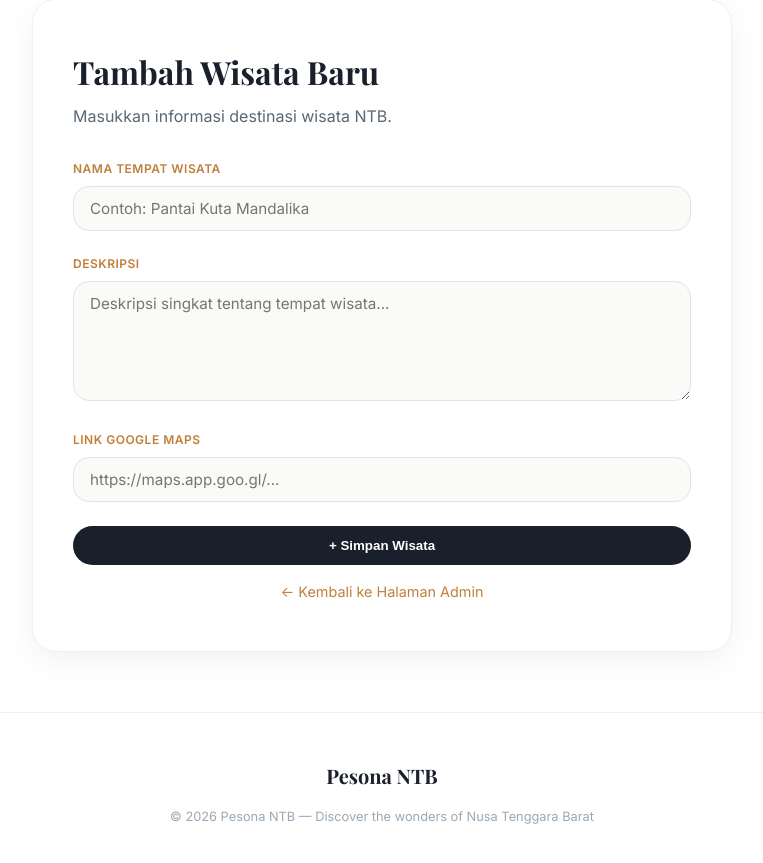
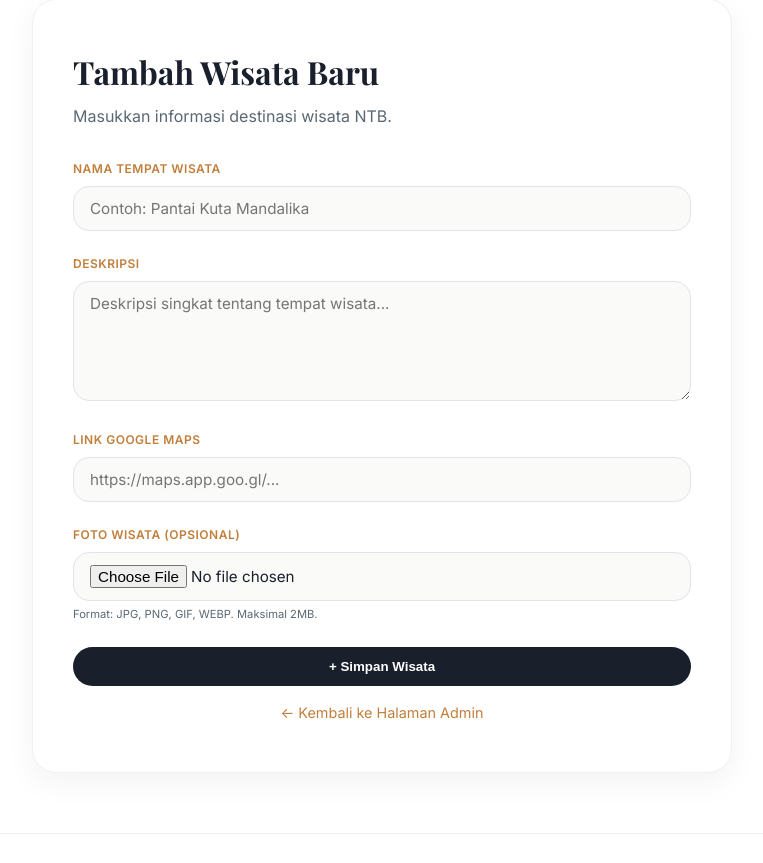
Before and after one commit to RifdahAsyliyah/ProjectPemWeb, a PHP site: page /tambah_wisata.php in a window 1280 px wide. Shown: the part 153-1016 px from the top of the page, without its empty margins (258-1021 px from the left). Before the commit the page ends 977 px from the top, so only its background shows below. Run offline with PHP 8.4, Linux system fonts and the light colour scheme; some web fonts are replaced.

Commit message:
adminrev5

```diff
--- a/code/tambah_wisata.php
+++ b/code/tambah_wisata.php
@@ -9,12 +9,41 @@ if ($_SERVER['REQUEST_METHOD'] == 'POST') {
     $deskripsi = mysqli_real_escape_string($koneksi, $_POST['deskripsi']);
     $link_maps = mysqli_real_escape_string($koneksi, $_POST['link_maps']);
 
+    // Proses upload foto
+    $gambar = NULL;
+    if (isset($_FILES['gambar']) && $_FILES['gambar']['error'] == 0) {
+        $target_dir = "uploads/";
+        $file_name = time() . '_' . basename($_FILES['gambar']['name']);
+        $target_file = $target_dir . $file_name;
+        $file_type = strtolower(pathinfo($target_file, PATHINFO_EXTENSION));
+
+        $allowed_types = ['jpg', 'jpeg', 'png', 'gif', 'webp'];
+
+        if (in_array($file_type, $allowed_types)) {
+            if (move_uploaded_file($_FILES['gambar']['tmp_name'], $target_file)) {
+                $gambar = $target_file;
+            } else {
+                $pesan = "Gagal mengupload gambar.";
+                $warna = "error";
+            }
+        } else {
+            $pesan = "Format gambar tidak didukung (JPG, PNG, GIF, WEBP).";
+            $warna = "error";
+        }
+    }
+
+    if (empty($pesan)) {
         if (empty($nama) || empty($deskripsi) || empty($link_maps)) {
             $pesan = "Semua field harus diisi!";
             $warna = "error";
         } else {
+            if ($gambar) {
+                $query = "INSERT INTO wisata (nama_tempat, deskripsi, link_maps, gambar)
+                          VALUES ('$nama', '$deskripsi', '$link_maps', '$gambar')";
+            } else {
                 $query = "INSERT INTO wisata (nama_tempat, deskripsi, link_maps)
                           VALUES ('$nama', '$deskripsi', '$link_maps')";
+            }
 
             if (mysqli_query($koneksi, $query)) {
                 $pesan = "Data wisata berhasil ditambahkan!";
@@ -22,6 +51,7 @@ if ($_SERVER['REQUEST_METHOD'] == 'POST') {
             } else {
                 $pesan = "Gagal menambahkan: " . mysqli_error($koneksi);
                 $warna = "error";
+            }
         }
     }
 }
@@ -87,6 +117,11 @@ if ($_SERVER['REQUEST_METHOD'] == 'POST') {
             resize: vertical;
             min-height: 120px;
         }
+        .form-group .file-info {
+            font-size: 0.7rem;
+            color: #5a6874;
+            margin-top: 5px;
+        }
         .btn-submit {
             background: #1a1f2c;
             color: white;
@@ -126,6 +161,11 @@ if ($_SERVER['REQUEST_METHOD'] == 'POST') {
             color: #c62828;
             border: 1px solid #ffcdd2;
         }
+        .image-preview {
+            max-width: 200px;
+            margin-top: 10px;
+            border-radius: 12px;
+        }
     </style>
 </head>
 <body>
@@ -152,7 +192,7 @@ if ($_SERVER['REQUEST_METHOD'] == 'POST') {
             </div>
         <?php endif; ?>
 
-        <form method="POST" action="">
+        <form method="POST" action="" enctype="multipart/form-data">
             <div class="form-group">
                 <label>Nama Tempat Wisata</label>
                 <input type="text" name="nama_tempat" placeholder="Contoh: Pantai Kuta Mandalika" required>
@@ -168,6 +208,13 @@ if ($_SERVER['REQUEST_METHOD'] == 'POST') {
                 <input type="url" name="link_maps" placeholder="https://maps.app.goo.gl/..." required>
             </div>
 
+            <div class="form-group">
+                <label>Foto Wisata (Opsional)</label>
+                <input type="file" name="gambar" accept="image/jpeg,image/png,image/gif,image/webp" id="fileInput">
+                <div class="file-info">Format: JPG, PNG, GIF, WEBP. Maksimal 2MB.</div>
+                <img id="preview" class="image-preview" style="display: none;">
+            </div>
+
             <button type="submit" class="btn-submit">+ Simpan Wisata</button>
         </form>
 
@@ -175,6 +222,18 @@ if ($_SERVER['REQUEST_METHOD'] == 'POST') {
             <a href="admin.php" class="btn-back">← Kembali ke Halaman Admin</a>
         </div>
     </div>
+
+    <script>
+        // Preview gambar sebelum upload
+        document.getElementById('fileInput').onchange = function(evt) {
+            const [file] = this.files;
+            if (file) {
+                const preview = document.getElementById('preview');
+                preview.src = URL.createObjectURL(file);
+                preview.style.display = 'block';
+            }
+        };
+    </script>
 
     <footer style="margin-top: 60px;">
         <div class="footer-content">
```
Lines whose indentation alone changed are shown as unchanged.
